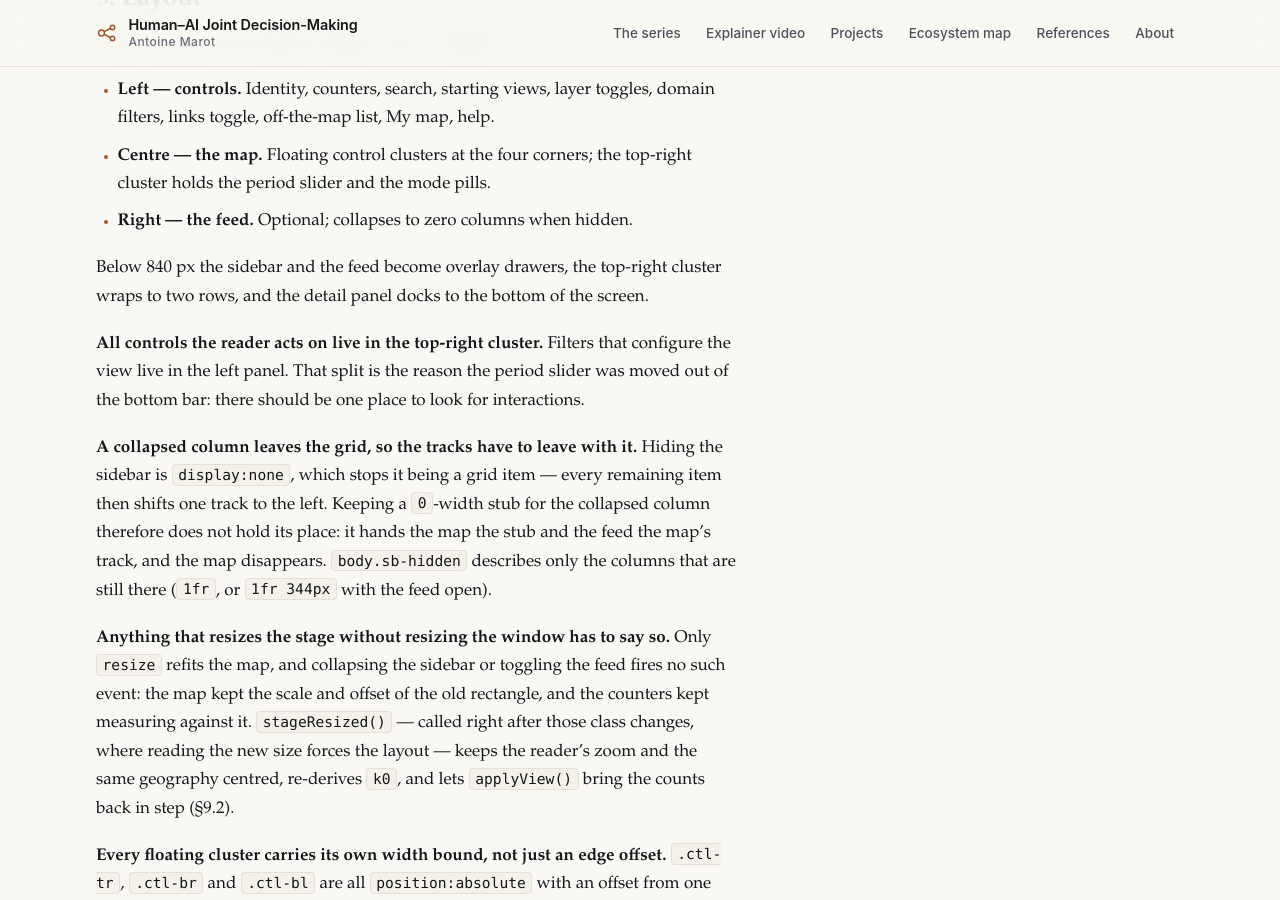
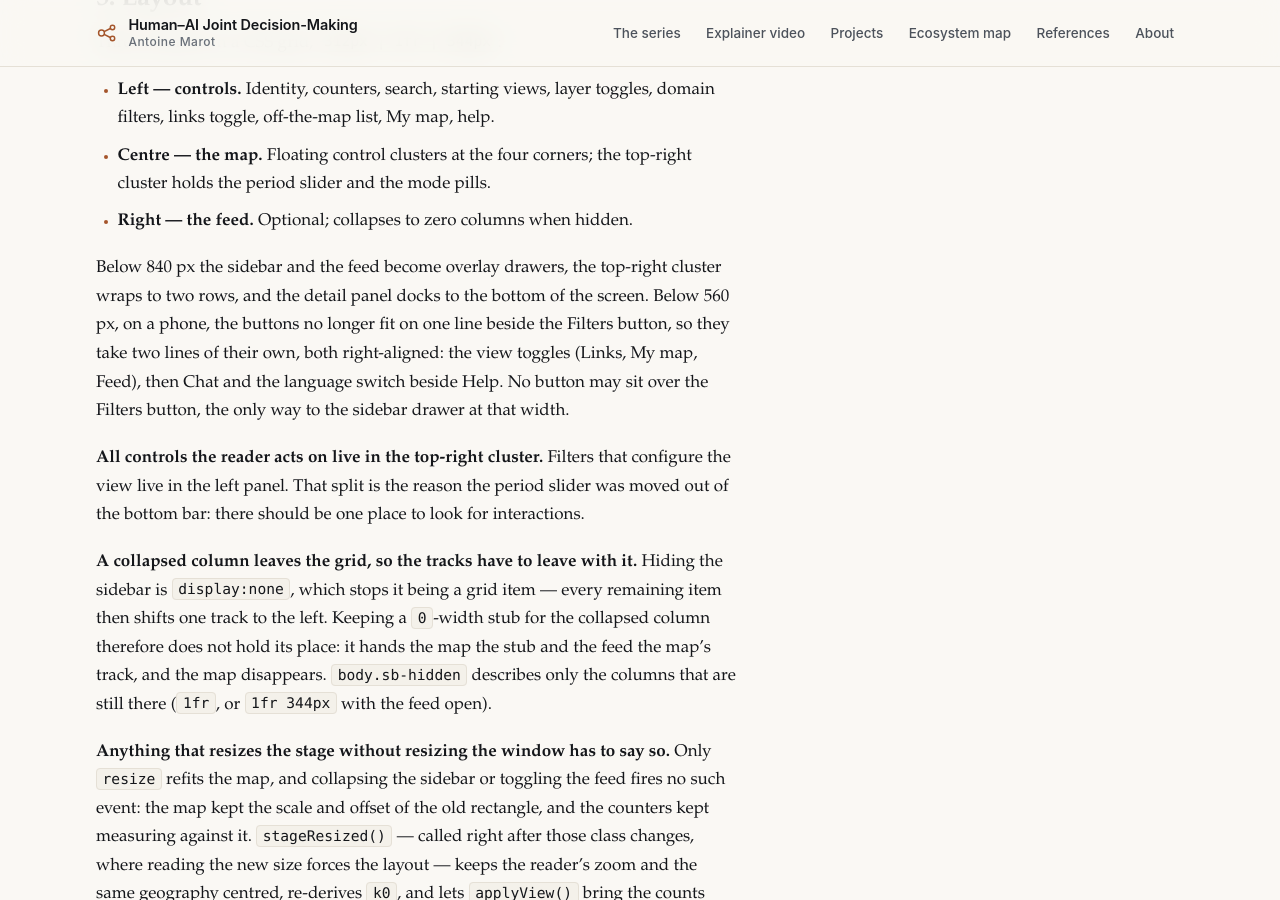
Before and after one commit to marota/human-ai-collaboration, a Jekyll site: the page built from docs/map-interface-spec.md, in a window 1280 px wide and 900 px high, scrolled down 7774 px. Built offline with Jekyll 4.4.1, drawn with Linux system fonts in a browser that asks for light colours; our own code applies the rules of GitHub Pages for plain Markdown files.

Commit message:
Give the map's buttons two lines on a phone, so none sits over Filters
On a phone, the six buttons of the top-right cluster no longer fit on one
line beside the Filters button, and Links slid over it: a tap meant for the
filters toggled the links. The layout tests had recorded this as a
deviation at 375px. Below 560px the buttons now take two right-aligned
lines: Links, My map and Feed, then Chat and the language switch beside
Help, as suggested from a phone. Nothing moves in the page or in the tab
order, because the break is a zero-height flex line between Feed and Chat.
From 561px the single line is unchanged.

The 375px deviation test becomes a test of the fix, from 320 to 560px in
both languages. No button may overlap the FAB, a real tap must open the
drawer, and each line must hold the buttons it should. Spec section 5 now
describes this layout.

Co-Authored-By: Claude Opus 5.5 <noreply@anthropic.com>

```diff
--- a/docs/map-interface-spec.md
+++ b/docs/map-interface-spec.md
@@ -272,7 +272,11 @@ Three columns in a CSS grid, `312px | 1fr | 344px`:
 
 Below 840 px the sidebar and the feed become overlay drawers, the top-right
 cluster wraps to two rows, and the detail panel docks to the bottom of the
-screen.
+screen. Below 560 px, on a phone, the buttons no longer fit on one line beside
+the Filters button, so they take two lines of their own, both right-aligned:
+the view toggles (Links, My map, Feed), then Chat and the language switch beside
+Help. No button may sit over the Filters button, the only way to the sidebar
+drawer at that width.
 
 **All controls the reader acts on live in the top-right cluster.** Filters that
 configure the view live in the left panel. That split is the reason the period
```
Also changed, not shown: assets/map/eu-hai-map.html (+15 -0 lines), tests/interface/layout.spec.js (+52 -23 lines).
